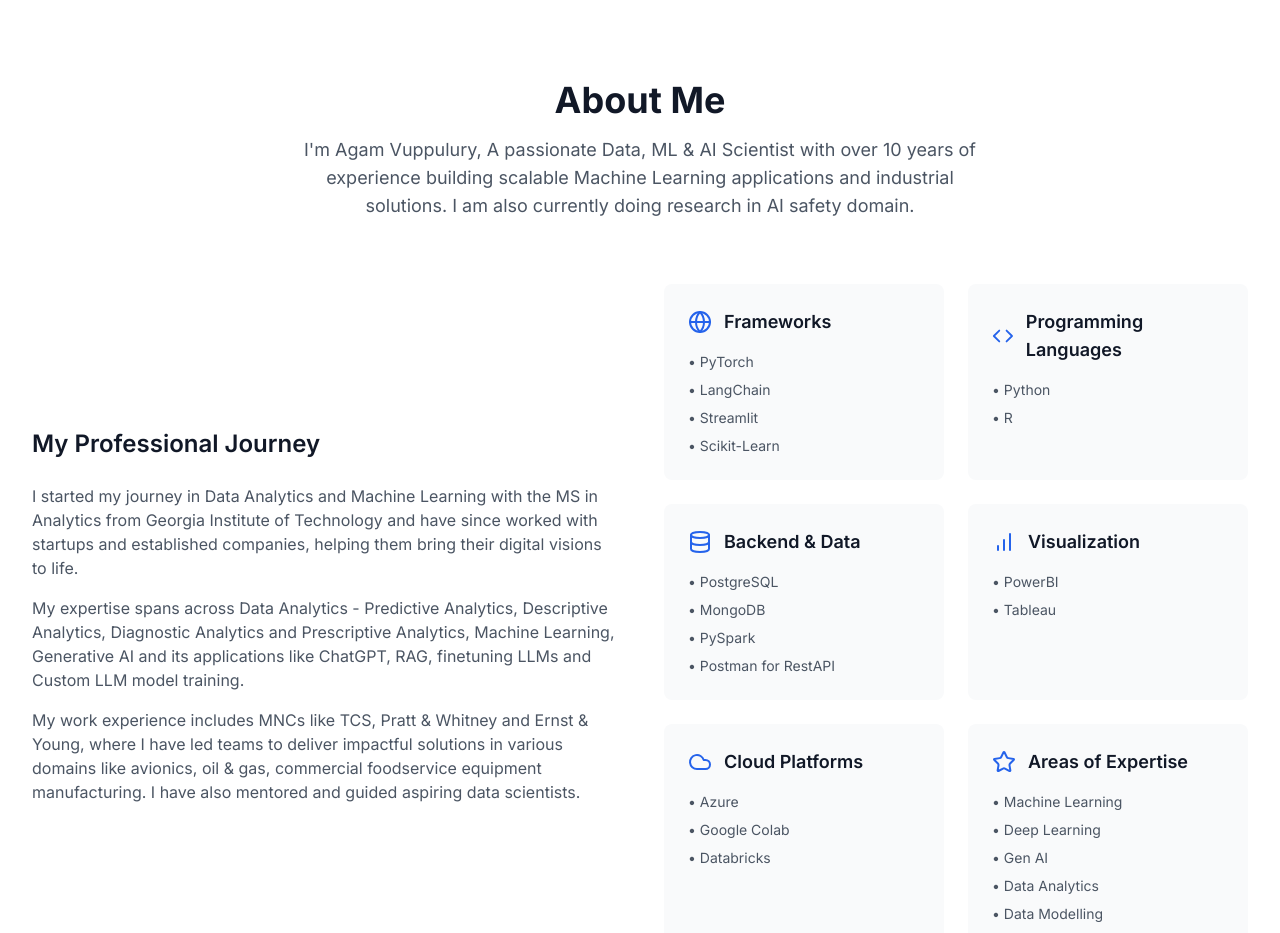
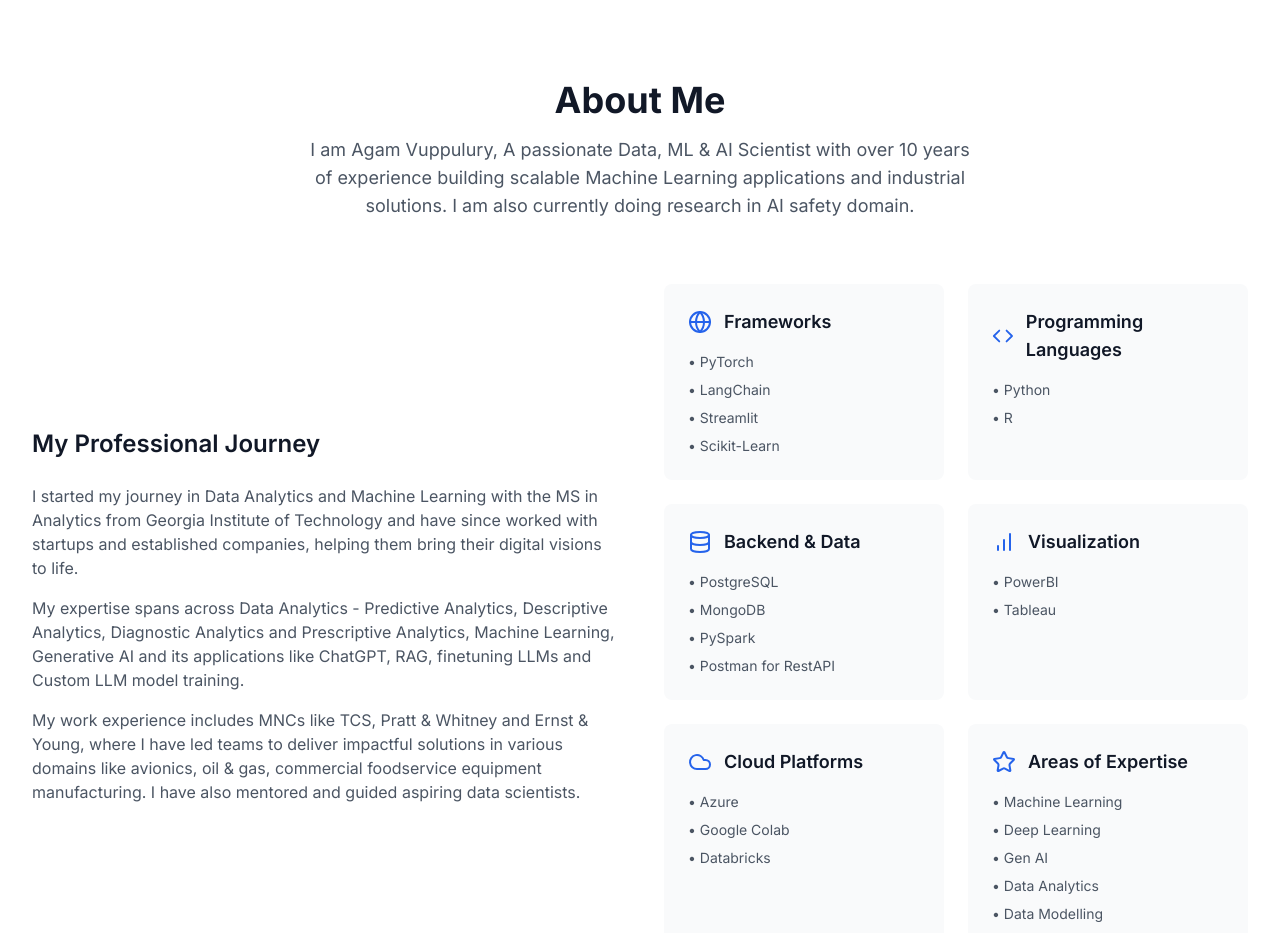
Before and after one commit to v-agam/my_webpage, a Next.js app: page / in a window 1280 px wide. Shown: the part 800-1733 px from the top of the page. Built offline with nearby package versions, Linux system fonts and the light colour scheme.

Commit message:
Update about.js

```diff
--- a/src/components/about.js
+++ b/src/components/about.js
@@ -21,7 +21,7 @@
             About Me
           </h2>
           <p className="text-lg text-gray-600 dark:text-gray-300 max-w-2xl mx-auto">
-            I'm Agam Vuppulury, A passionate Data, ML & AI Scientist with over 10 years of experience building scalable Machine Learning applications and industrial solutions. I am also currently doing research in AI safety domain.
+            I am Agam Vuppulury, A passionate Data, ML & AI Scientist with over 10 years of experience building scalable Machine Learning applications and industrial solutions. I am also currently doing research in AI safety domain.
           </p>
         </div>
 
```
